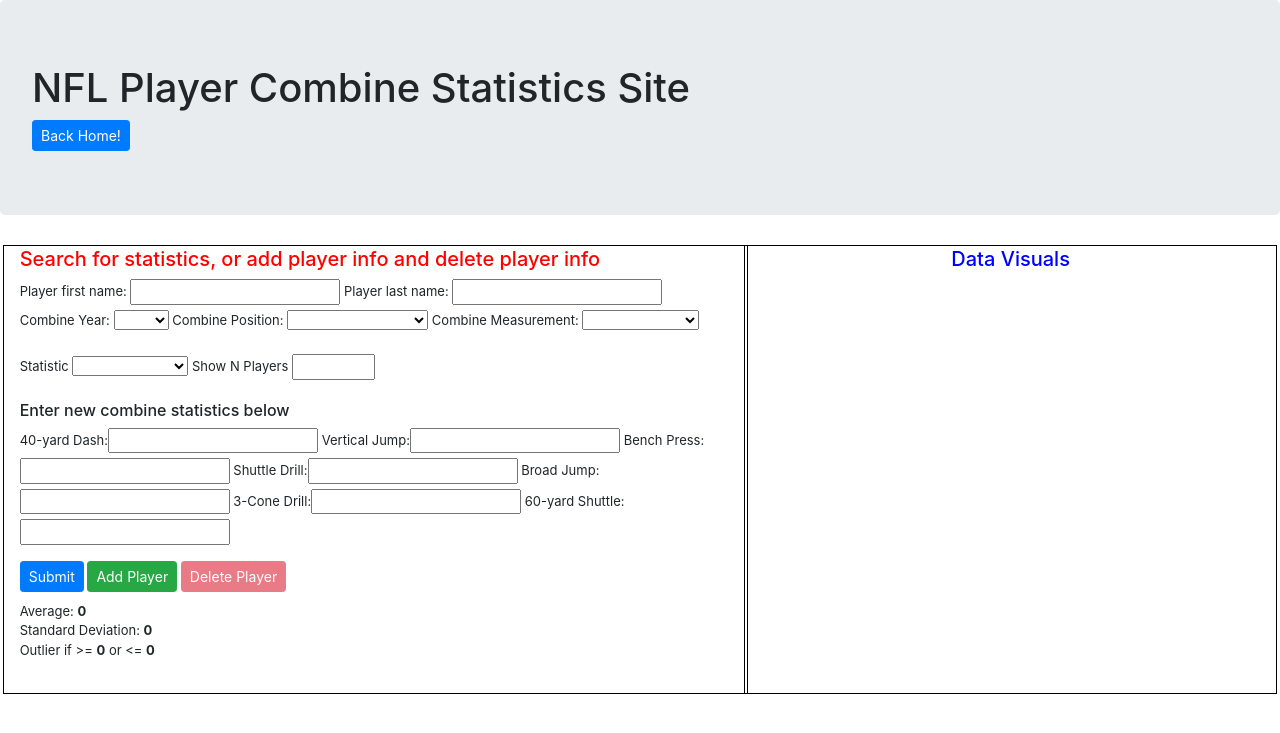
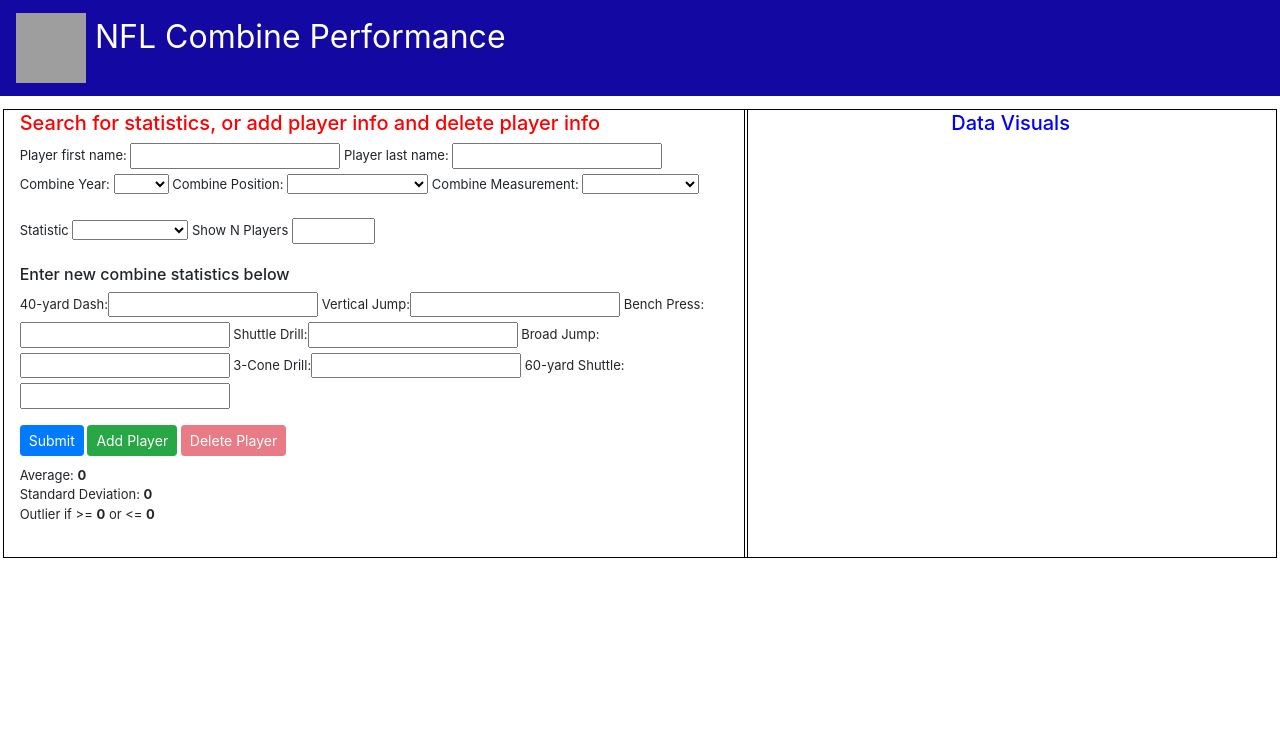
Before and after one commit to fordoelgordo/NFL-Statistics-Application, a Django app: page /combinepage/ in a window 1280 px wide. Shown: the top 733 px of the page. Run offline with Django 3.2, Linux system fonts and the light colour scheme; parts of the project's set-up code (start-up, migrations or seed data) failed here and were passed over; grey boxes are pictures that could not be loaded.

Commit message:
UI updates to player mgmt and combine

```diff
--- a/nfl_site/templates/combine/combine.html
+++ b/nfl_site/templates/combine/combine.html
@@ -8,7 +8,15 @@
         <!-- Bootstrap 4 -->
         <link rel="stylesheet" href="https://cdn.jsdelivr.net/npm/bootstrap@4.5.3/dist/css/bootstrap.min.css" integrity="sha384-TX8t27EcRE3e/ihU7zmQxVncDAy5uIKz4rEkgIXeMed4M0jlfIDPvg6uqKI2xXr2" crossorigin="anonymous">
         <style type="text/css">
+            .navbar {
+                background-color:  #1408A3;
+            }
+            .navbar a {
+                color: white;
+                font-size: 32px;
+            }
             .container-fluid {
+                padding-top: 15px;
                 width: 97%;
             }
             .container-fluid .row #container1 {
@@ -49,12 +57,12 @@
     </head>
     <body>
         <!-- Webpage header-->
-        <div id="header">
-            <div class = "jumbotron">
-                <h1>NFL Player Combine Statistics Site</h1>
-                <input type="submit" class = "btn btn-primary btn-sm" onclick="window.location.href='/'" value="Back Home!">
-            </div>
-        </div>
+        <nav class = "navbar">
+            <a class="navbar-brand" href="#" onclick="window.location.href='/'">
+                <img src="https://static.www.nfl.com/image/upload/v1554321393/league/nvfr7ogywskqrfaiu38m.svg" width="70" height="70" class="d-inline-block align-top" alt="" loading="lazy">
+                NFL Combine Performance
+            </a>
+        </nav>
         <div class="row">
             <div class="container-fluid">
                 <div class="row">
```
Also changed, not shown: nfl_site/templates/player_management/player_management.html (+15 -8 lines).
